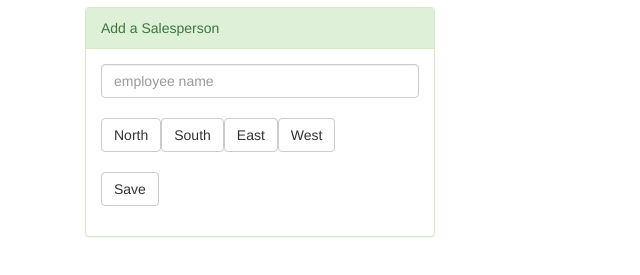
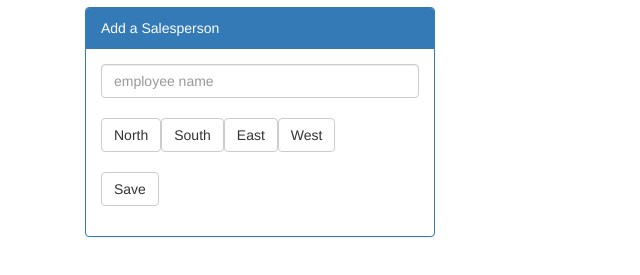
Before and after one commit to aleksdao/northwind3, a website: page browser/index.html in a window 1280 px wide. Shown: the part 63-338 px from the top of the page, without its empty margins (0-640 px from the left). Drawn offline with nearby package versions, Linux system fonts and the light colour scheme; no server answers.

Commit message:
change panel header color

```diff
--- a/browser/index.html
+++ b/browser/index.html
@@ -13,7 +13,7 @@
     <div class="container" ng-controller="EmployeeCtrl">
       <h1>Northwind Sales Team</h1>
         <div class="col-sm-4">
-          <div class="panel panel-default panel-success">
+          <div class="panel panel-default panel-primary">
             <div class="panel-heading">Add a Salesperson</div>
             <div class="panel-body form-group">
               <input type="text" ng-model="newEmployee.name" class="form-control" placeholder="employee name">
```
